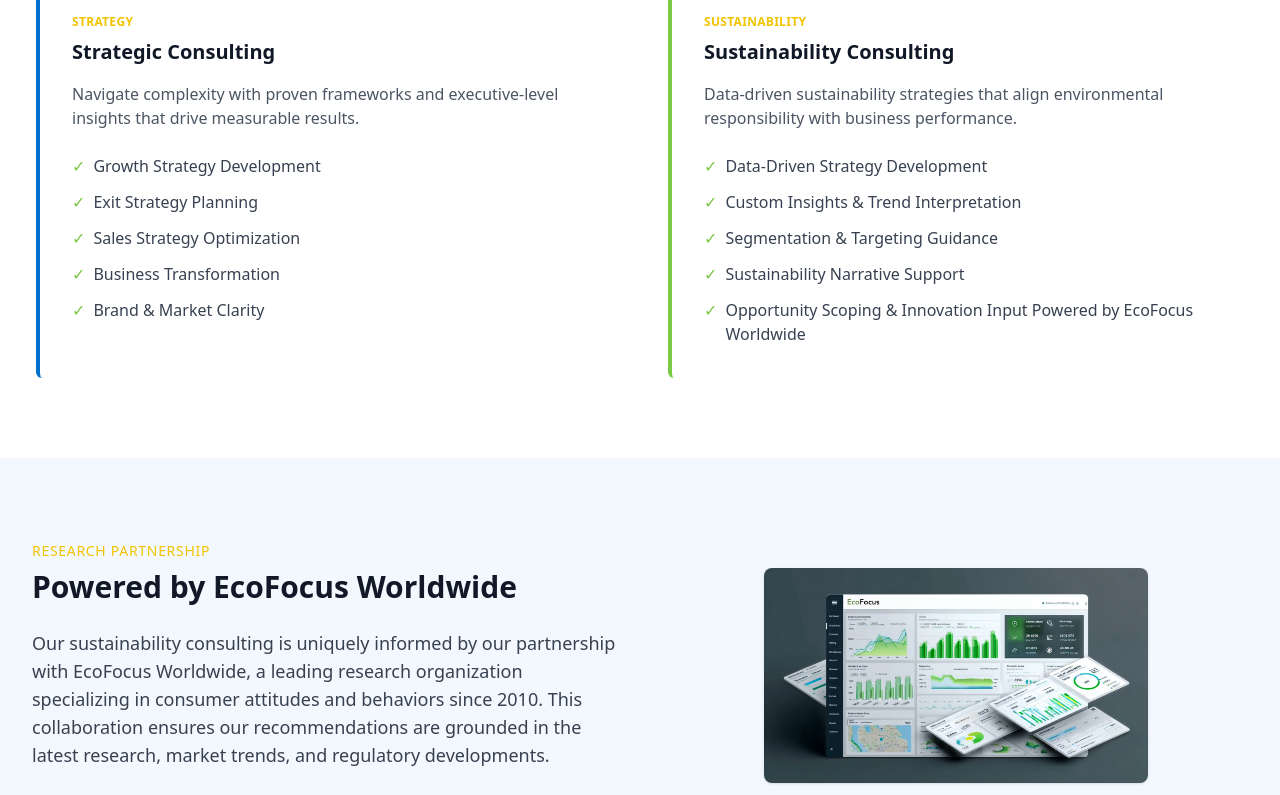
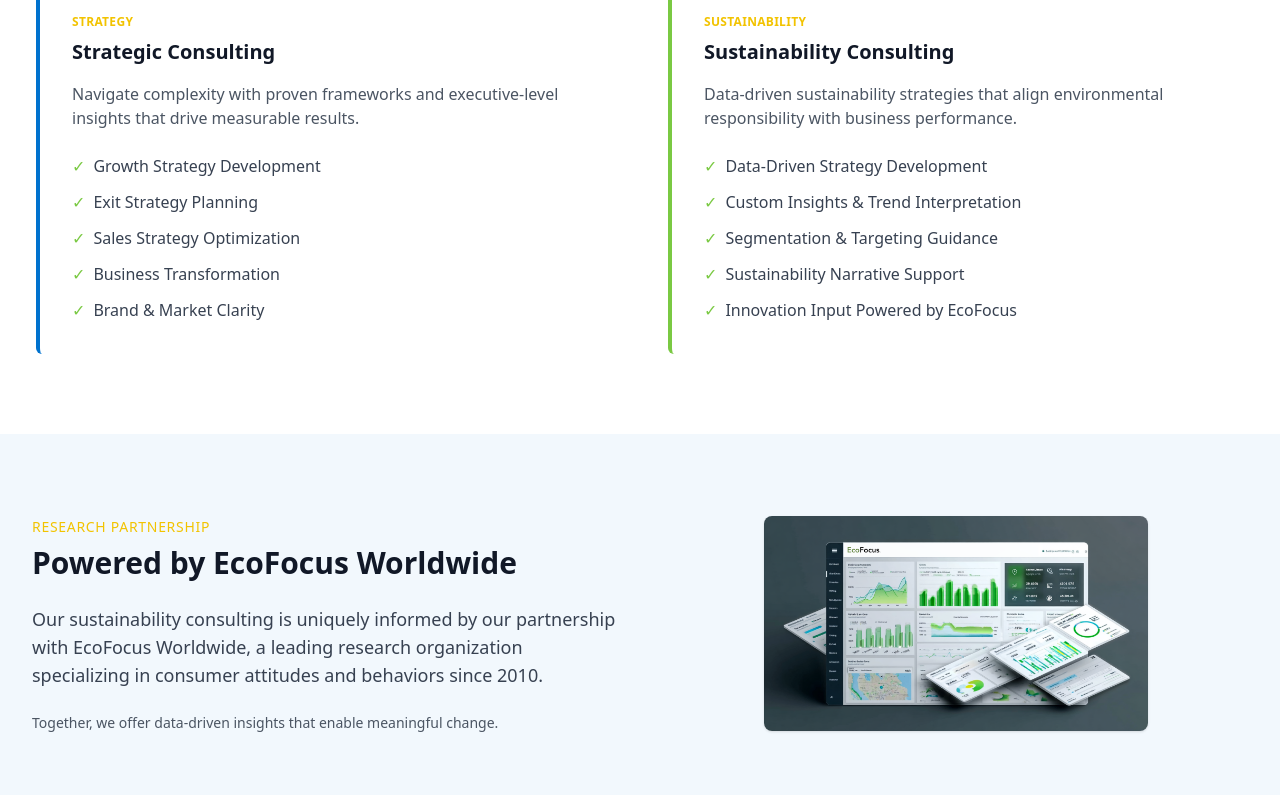
Before and after one commit to arif-wright/forward-focus, a Next.js app: page / in a window 1280 px wide. Shown: the part 1494-2289 px from the top of the page. Built offline with nearby package versions, Linux system fonts and the light colour scheme.

Commit message:
fixed spacing in on all pages

```diff
--- a/app/about/page.tsx
+++ b/app/about/page.tsx
@@ -6,22 +6,22 @@
 
 export default function About() {
   return (
-    <div className="min-h-screen bg-white">
+    <div className="bg-white flex flex-col">
       <Header />
 
       {/* Hero Section */}
-      <section className="py-20 bg-gray-50">
+      <section className="py-12 sm:py-20 bg-gray-50">
         <div className="max-w-4xl mx-auto px-4 sm:px-6 lg:px-8 text-center">
           <h1 className="text-3xl sm:text-4xl font-bold text-gray-900 mb-6">About Forward Focus</h1>
           <p className="text-base sm:text-xl text-gray-700 leading-relaxed">
-            Founded on the principle that sustainable success requires strategic clarity and a forward thinking plan. As Wayne Gretsky
+            Founded on the principle that sustainable success requires strategic clarity and a forward thinking plan. As Wayne Gretzky
             was fond of saying: “Skate to where the puck is going, not where it's been”.
           </p>
         </div>
       </section>
 
       {/* Jerry Croft Bio */}
-      <section className="py-20 bg-white">
+      <section className="py-12 sm:py-20 bg-white">
         <div className="max-w-7xl mx-auto px-4 sm:px-6 lg:px-8">
           <div className="grid grid-cols-1 lg:grid-cols-2 gap-12 items-center">
             <div className="text-center lg:text-left">
@@ -71,7 +71,7 @@
       </section>
 
       {/* EcoFocus Partnership */}
-      <section className="py-20 bg-[#7AC943]/5">
+      <section className="py-12 sm:py-20 bg-[#7AC943]/5">
         <div className="max-w-7xl mx-auto px-4 sm:px-6 lg:px-8">
           <div className="grid grid-cols-1 lg:grid-cols-2 gap-12 items-center">
             <div>
@@ -86,35 +86,45 @@
                   <i className="ri-check-line text-[#7AC943] mr-3 mt-1 w-5 h-5 flex items-center justify-center"></i>
                   <div>
                     <strong className="text-gray-900">Data-Driven Strategy Development</strong>
-                    <p className="text-gray-600 text-sm mt-1">We help clients turn sustainability and consumer insights into actionable strategies that align with business goals and stakeholder expectations.</p>
+                    <p className="text-gray-600 text-sm mt-1">
+                      We help clients turn sustainability and consumer insights into actionable strategies that align with business goals and stakeholder expectations.
+                    </p>
                   </div>
                 </li>
                 <li className="flex items-start">
                   <i className="ri-check-line text-[#7AC943] mr-3 mt-1 w-5 h-5 flex items-center justify-center"></i>
                   <div>
                     <strong className="text-gray-900">Custom Insights & Trend Interpretation</strong>
-                    <p className="text-gray-600 text-sm mt-1">Beyond dashboards, we provide expert interpretation of data to reveal the “why” behind the numbers—enabling smarter product, packaging, and messaging decisions.</p>
+                    <p className="text-gray-600 text-sm mt-1">
+                      Beyond dashboards, we provide expert interpretation of data to reveal the “why” behind the numbers—enabling smarter product, packaging, and messaging decisions.
+                    </p>
                   </div>
                 </li>
                 <li className="flex items-start">
                   <i className="ri-check-line text-[#7AC943] mr-3 mt-1 w-5 h-5 flex items-center justify-center"></i>
                   <div>
                     <strong className="text-gray-900">Segmentation & Targeting Guidance</strong>
-                    <p className="text-gray-600 text-sm mt-1">We identify high-value consumer segments (e.g.health-driven parents) and recommend positioning strategies that maximize relevance and ROI.</p>
+                    <p className="text-gray-600 text-sm mt-1">
+                      We identify high-value consumer segments (e.g. health-driven parents) and recommend positioning strategies that maximize relevance and ROI.
+                    </p>
                   </div>
                 </li>
                 <li className="flex items-start">
                   <i className="ri-check-line text-[#7AC943] mr-3 mt-1 w-5 h-5 flex items-center justify-center"></i>
                   <div>
                     <strong className="text-gray-900">Sustainability Narrative Support</strong>
-                    <p className="text-gray-600 text-sm mt-1">We connect research insights to ESG storytelling, helping clients substantiate claims and avoid greenwashing.</p>
+                    <p className="text-gray-600 text-sm mt-1">
+                      We connect research insights to ESG storytelling, helping clients substantiate claims and avoid greenwashing.
+                    </p>
                   </div>
                 </li>
                 <li className="flex items-start">
                   <i className="ri-check-line text-[#7AC943] mr-3 mt-1 w-5 h-5 flex items-center justify-center"></i>
                   <div>
                     <strong className="text-gray-900">Opportunity Scoping & Innovation Input</strong>
-                    <p className="text-gray-600 text-sm mt-1">From circular packaging to functional ingredient shifts, we uncover emerging needs and innovation whitespace through the lens of consumer behavior.</p>
+                    <p className="text-gray-600 text-sm mt-1">
+                      From circular packaging to functional ingredient shifts, we uncover emerging needs and innovation whitespace through the lens of consumer behavior.
+                    </p>
                   </div>
                 </li>
               </ul>
@@ -131,7 +141,7 @@
       </section>
 
       {/* Our Approach */}
-      <section className="py-20 bg-white">
+      <section className="py-12 sm:py-20 bg-white">
         <div className="max-w-7xl mx-auto px-4 sm:px-6 lg:px-8">
           <div className="text-center mb-16">
             <h2 className="text-2xl sm:text-3xl font-bold text-gray-900 mb-6">Our Approach</h2>
@@ -175,7 +185,7 @@
       </section>
 
       {/* CTA Section */}
-      <section className="py-16 sm:py-20 px-4 bg-gray-900">
+      <section className="py-12 sm:py-16 px-4 bg-gray-900">
         <div className="max-w-4xl mx-auto text-center">
           <h2 className="text-2xl sm:text-3xl font-bold text-white mb-4 sm:mb-6">Ready to Work Together?</h2>
           <p className="text-base sm:text-lg text-gray-300 mb-6 leading-relaxed">
--- a/app/page.tsx
+++ b/app/page.tsx
@@ -7,12 +7,11 @@
 
 export default function Home() {
   return (
-    <div className="min-h-screen bg-white">
+    <div className="bg-white flex flex-col">
       <Header />
 
       {/* Hero Section */}
       <section className="relative min-h-[600px] flex items-center overflow-hidden">
-        {/* Background video */}
         <video
           autoPlay
           loop
@@ -23,11 +22,8 @@
           <source src="/videos/6148022a-3cb0-4baf-9d89-8884d1722e0a_0.mp4" type="video/mp4" />
           Your browser does not support the video tag.
         </video>
-
-        {/* Optional fallback overlay */}
         <div className="absolute inset-0 bg-black/30 z-0" />
 
-        {/* Content container */}
         <div className="relative z-10 max-w-7xl mx-auto px-4 sm:px-6 lg:px-8 w-full">
           <div className="grid grid-cols-1 lg:grid-cols-2 gap-12 items-center">
             <div className="bg-white/80 backdrop-blur-md rounded-md p-6 sm:p-8 shadow-md max-w-2xl">
@@ -53,7 +49,7 @@
       </section>
 
       {/* About Forward Focus */}
-      <section className="py-20 bg-[#F9FAFB] border-t-4 border-[#F2C300]">
+      <section className="py-12 sm:py-20 bg-[#F9FAFB] border-t-4 border-[#F2C300]">
         <div className="max-w-7xl mx-auto px-4 sm:px-6 lg:px-8">
           <div className="mb-16 max-w-4xl mx-auto text-left">
             <span className="inline-block mb-2 text-sm font-medium text-[#0072CE] uppercase tracking-wider">
@@ -82,7 +78,7 @@
       </section>
 
       {/* What We Offer */}
-      <section className="py-20 bg-white">
+      <section className="py-12 sm:py-20 bg-white">
         <div className="max-w-7xl mx-auto px-4 sm:px-6 lg:px-8">
           <div className="mb-16 max-w-3xl mx-auto text-center">
             <span className="inline-block mb-2 text-sm font-medium text-[#0072CE] uppercase tracking-wider">
@@ -127,7 +123,7 @@
                 <li className="flex items-start"><span className="text-[#7AC943] mr-2">✓</span> Custom Insights & Trend Interpretation</li>
                 <li className="flex items-start"><span className="text-[#7AC943] mr-2">✓</span> Segmentation & Targeting Guidance</li>
                 <li className="flex items-start"><span className="text-[#7AC943] mr-2">✓</span> Sustainability Narrative Support</li>
-                <li className="flex items-start"><span className="text-[#7AC943] mr-2">✓</span> Opportunity Scoping & Innovation Input Powered by EcoFocus Worldwide</li>
+                <li className="flex items-start"><span className="text-[#7AC943] mr-2">✓</span> Innovation Input Powered by EcoFocus</li>
               </ul>
             </div>
           </div>
@@ -135,7 +131,7 @@
       </section>
 
       {/* EcoFocus Partnership */}
-      <section className="py-20 bg-[#0072CE]/5">
+      <section className="py-12 sm:py-20 bg-[#0072CE]/5">
         <div className="max-w-7xl mx-auto px-4 sm:px-6 lg:px-8">
           <div className="grid grid-cols-1 lg:grid-cols-2 gap-12 items-center">
             <div className="order-2 lg:order-1">
@@ -146,8 +142,6 @@
               <p className="text-base sm:text-lg text-gray-700 leading-relaxed mb-6">
                 Our sustainability consulting is uniquely informed by our partnership with EcoFocus Worldwide,
                 a leading research organization specializing in consumer attitudes and behaviors since 2010.
-                This collaboration ensures our recommendations are grounded in the latest research, market trends,
-                and regulatory developments.
               </p>
               <p className="text-sm text-gray-600">
                 Together, we offer data-driven insights that enable meaningful change.
@@ -167,7 +161,7 @@
       </section>
 
       {/* CTA Section */}
-      <section className="py-16 sm:py-20 px-4 bg-gradient-to-br from-gray-900 via-gray-900 to-[#001F3F]">
+      <section className="py-12 sm:py-16 px-4 bg-gradient-to-br from-gray-900 via-gray-900 to-[#001F3F]">
         <div className="max-w-4xl mx-auto text-center">
           <h2 className="text-2xl sm:text-3xl font-bold text-white mb-4 sm:mb-6">Ready to Move Forward?</h2>
           <p className="text-base sm:text-lg text-gray-300 mb-6 leading-relaxed">
--- a/app/services/page.tsx
+++ b/app/services/page.tsx
@@ -146,7 +146,7 @@
       </section>
 
       {/* CTA Section */}
-      <section className="py-12 sm:py-20 bg-gray-900">
+      <section className="py-12 sm:py-16 bg-gray-900">
         <div className="max-w-4xl mx-auto px-4 sm:px-6 lg:px-8 text-center">
           <h2 className="text-2xl sm:text-3xl font-bold text-white mb-6">Ready to Get Started?</h2>
           <p className="text-base sm:text-xl text-gray-300 mb-8 leading-relaxed">
```
